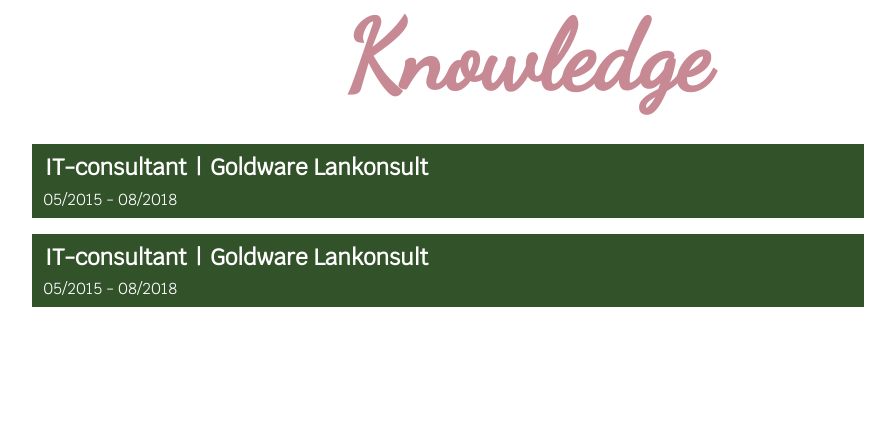
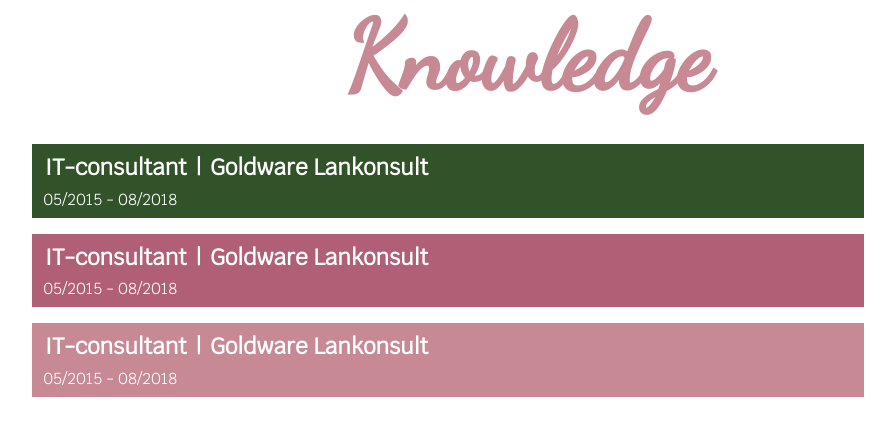
Before and after one commit to Naicah/Portfolio_v2, a React (Create React App) app: page /knowledge in a window 1280 px wide. Shown: the top 436 px of the page, without its empty margins (112-1007 px from the left). Built offline with nearby package versions, Linux system fonts and the light colour scheme; a web font is replaced by a local one.

Commit message:
Experience color based on type

```diff
--- a/src/Components/Knowledge/Experience.js
+++ b/src/Components/Knowledge/Experience.js
@@ -9,7 +9,7 @@ export const ExperienceDiv = styled.div`
   margin: 1em;
 
   .experienceHeader {
-    background-color: var(--color-dark-1);
+    background-color: var(experienceColor);
     padding: 0.5em;
   }
 
@@ -17,7 +17,6 @@ export const ExperienceDiv = styled.div`
     display: flex;
     flex-flow: row wrap;
     justify-content: flex-start;
-    background-color: var(--color-dark-1);
     font-weight: 800;
     font-size: var(--font-size-m);
     margin-bottom: 0.3em;
@@ -30,7 +29,9 @@ export const ExperienceDiv = styled.div`
   }
 
   .experienceDetails {
-    border: 2px solid var(--color-dark-1);
+    margin-bottom: 0.3em;
+  border-radius: : 2px;
+  border-style: solid;
     padding: 0.8em;
   }
   .hidden {
@@ -57,9 +58,37 @@ class Experience extends Component {
   render() {
     const { type, name, at, date, text } = this.props;
     const { hidden } = this.state;
+
+    let experienceColor;
+
+    switch (type) {
+      case "job":
+        experienceColor = "var(--color-dark-1)";
+        break;
+      case "education":
+        experienceColor = "var(--color-dark-2)";
+        break;
+      case "extra":
+        experienceColor = "var(--color-accent)";
+        break;
+      default:
+        experienceColor = "white";
+    }
+    var bgColor = {
+      backgroundColor: experienceColor
+    };
+
+    var borderColor = {
+      borderColor: experienceColor
+    };
+
     return (
       <ExperienceDiv>
-        <div className="experienceHeader" onClick={this.toggleDetails}>
+        <div
+          className="experienceHeader"
+          onClick={this.toggleDetails}
+          style={bgColor}
+        >
           <div className="experienceTitle">
             <p className="experienceName">{name}</p>
             <p>|</p>
@@ -69,6 +98,7 @@ class Experience extends Component {
         </div>
         <div
           className={hidden ? "experienceDetails hidden" : "experienceDetails"}
+          style={borderColor}
         >
           <p className="experienceText">{text}</p>
         </div>
--- a/src/Components/Knowledge/experiences.js
+++ b/src/Components/Knowledge/experiences.js
@@ -8,7 +8,15 @@ const experiences = [
       "Lorem ipsum dolor sit amet, consectetur adipiscing elit, sed do eiusmod tempor incididunt ut labore et dolore magna aliqua.Ut enim ad minim veniam, quis nostrud exercitation ullamco laboris nisi ut aliquip ex ea commodo consequat.Duis aute irure dolor inreprehenderit in voluptate velit esse cillum dolore eu fugiat nulla pariatur.Excepteur sint occaecat cupidatat non proident, sunt inculpa qui officia deserunt mollit anim id est laborum."
   },
   {
-    type: "job",
+    type: "education",
+    name: "IT-consultant",
+    at: "Goldware Lankonsult",
+    date: "05/2015 - 08/2018",
+    text:
+      "Lorem ipsum dolor sit amet, consectetur adipiscing elit, sed do eiusmod tempor incididunt ut labore et dolore magna aliqua.Ut enim ad minim veniam, quis nostrud exercitation ullamco laboris nisi ut aliquip ex ea commodo consequat.Duis aute irure dolor inreprehenderit in voluptate velit esse cillum dolore eu fugiat nulla pariatur.Excepteur sint occaecat cupidatat non proident, sunt inculpa qui officia deserunt mollit anim id est laborum."
+  },
+  {
+    type: "extra",
     name: "IT-consultant",
     at: "Goldware Lankonsult",
     date: "05/2015 - 08/2018",
--- a/src/index.css
+++ b/src/index.css
@@ -10,6 +10,7 @@
   --color-accent: #c78a95; /* rgba: 199,138,149,1 */
   --color-light-2: #e8d0d4; /* rgba: 232,208,212,1 */
   --color--bg: white;
+  --color-experience: var(--color-dark-1);
 
   /* =============== FONT STACKS ================== */
   --font-stack-fancy: "Dancing Script", cursive;
```
